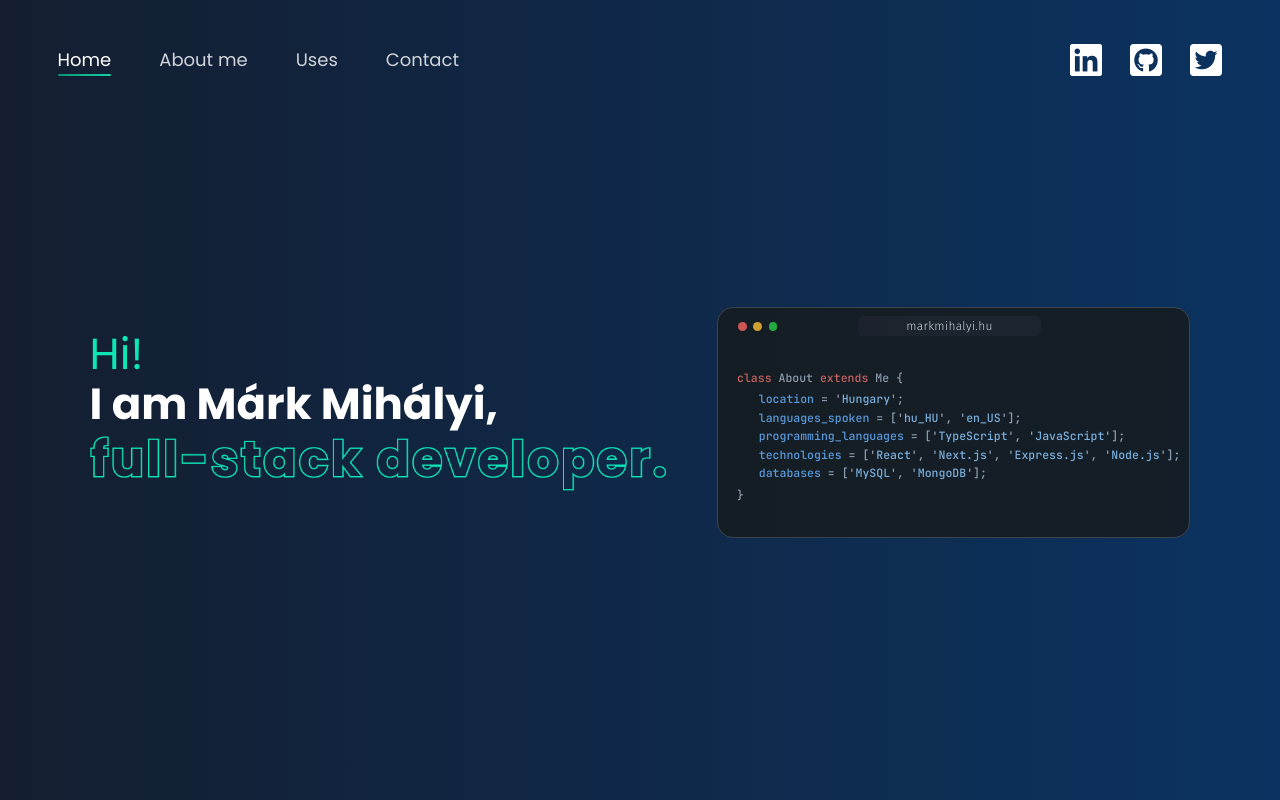
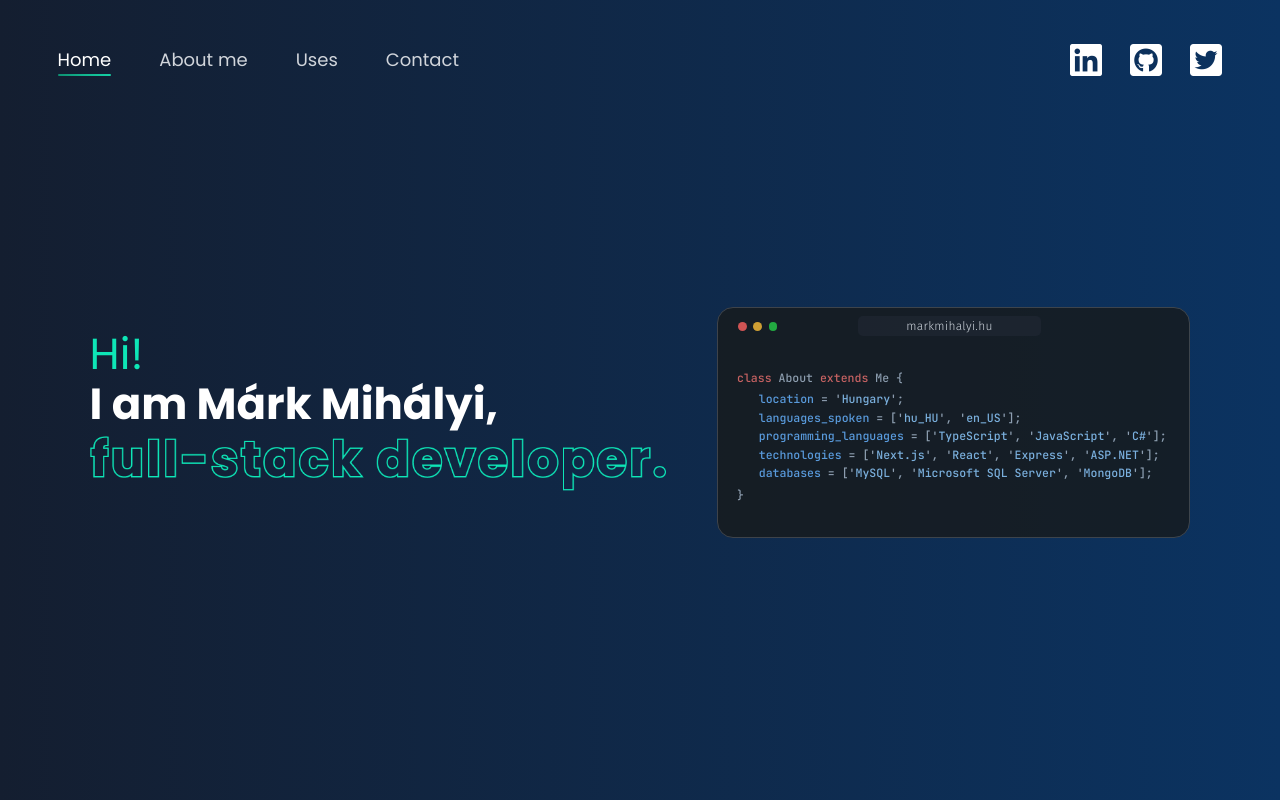
Before and after one commit to markmihalyi/markmihalyi.hu, a Next.js app: page / in a window 1280 px wide. Built offline with nearby package versions, Linux system fonts and the light colour scheme.

Commit message:
Tech stack frissítése

```diff
--- a/src/pages/index.tsx
+++ b/src/pages/index.tsx
@@ -16,9 +16,9 @@ type Code = {
 const codes = new Map<string, Code>();
 codes.set('location', { value: 'Hungary' });
 codes.set('languages_spoken', { value: ['hu_HU', 'en_US'] });
-codes.set('programming_languages', { value: ['TypeScript', 'JavaScript'] });
-codes.set('technologies', { value: ['React', 'Next.js', 'Express.js', 'Node.js'] });
-codes.set('databases', { value: ['MySQL', 'MongoDB'] });
+codes.set('programming_languages', { value: ['TypeScript', 'JavaScript', 'C#'] });
+codes.set('technologies', { value: ['Next.js', 'React', 'Express', 'ASP.NET'] });
+codes.set('databases', { value: ['MySQL', 'Microsoft SQL Server', 'MongoDB'] });
 
 const Home: NextPage = () => {
   const [showTitle, setShowTitle] = React.useState(false);
```
